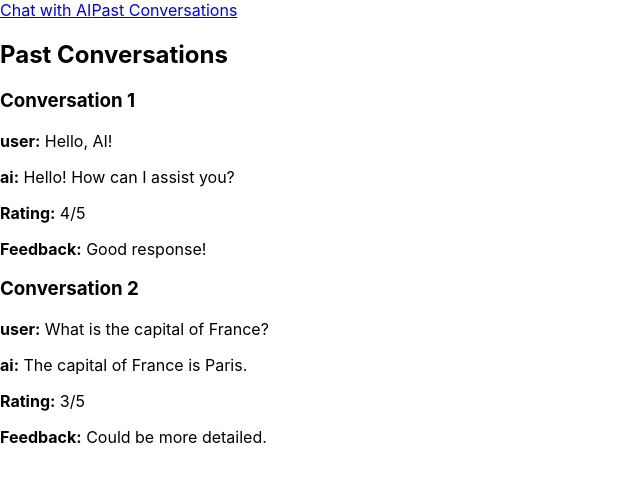
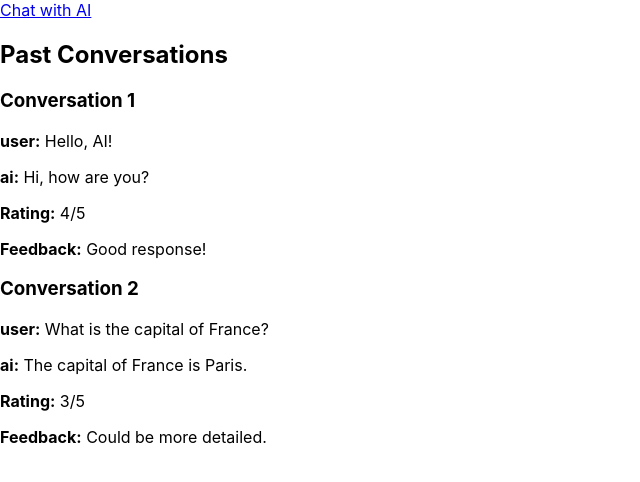
Before and after one commit to vikasbagoria/XBotAI, a React (Create React App) app: page /history in a window 1280 px wide. Shown: the top 482 px of the page, without its empty margins (0-640 px from the left). Built offline with nearby package versions, Linux system fonts and the light colour scheme.

Commit message:
first commdiddsdt

```diff
--- a/src/App.js
+++ b/src/App.js
@@ -9,7 +9,7 @@ function App() {
       <div className="app-container">
         <nav>
           <Link to="/">Chat with AI</Link>
-          <Link to="/history">Past Conversations</Link>
+          {/* <Link to="/history">Past Conversations</Link> */}
         </nav>
 
         <Routes>
--- a/src/components/ChatWindow.js
+++ b/src/components/ChatWindow.js
@@ -37,7 +37,7 @@ const ChatWindow = () => {
       </header>
 
       <nav>
-        <Link to="/" onClick={handleNewChat}>New Chat</Link>
+      <a href="/" onClick={handleNewChat}>New Chat</a>
         <Link to="/history">Past Conversations</Link>
       </nav>
 
--- a/src/data.js
+++ b/src/data.js
@@ -3,7 +3,7 @@ const sampleData = [
       id: 1,
       conversation: [
         { sender: "user", text: "Hello, AI!" },
-        { sender: "ai", text: "Hello! How can I assist you?" }
+        { sender: "ai", text: "Hi, how are you?" }
       ],
       feedback: {
         thumbsUp: true,
```
